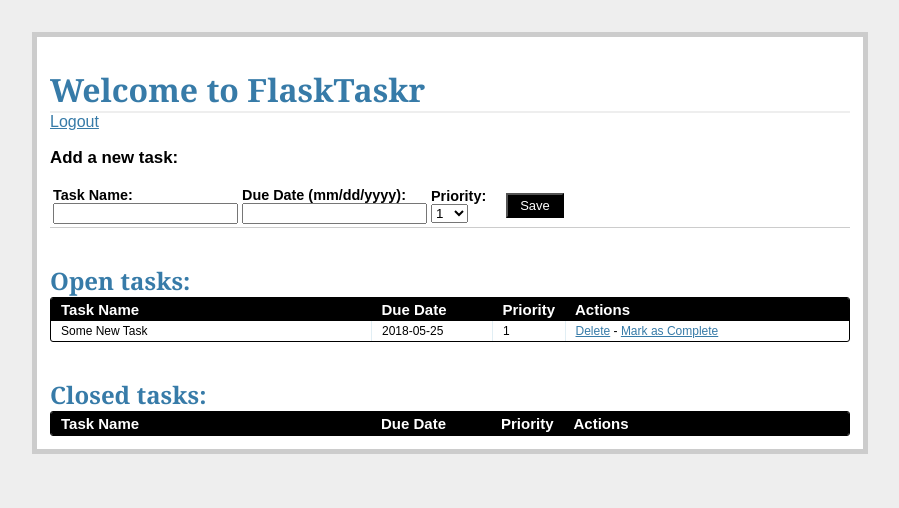
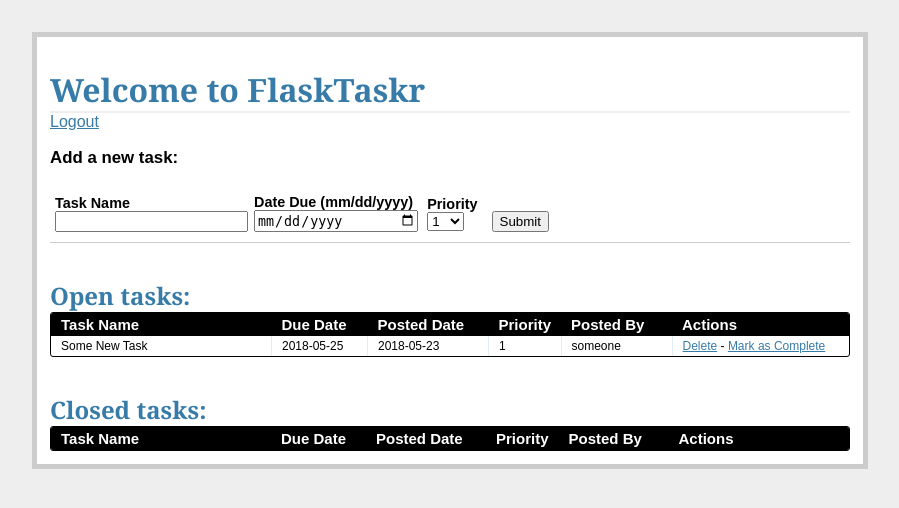
Before and after one commit to BizTheDad/flask-taskr-main, a Flask app: page /tasks/ in a window 1280 px wide. Shown: the top 508 px of the page, without its empty margins (190-1089 px from the left). Run offline with Flask 2, Linux system fonts and the light colour scheme; a user stored in the database is signed in; data comes from the database, SQL or seed files in the repository; both versions use the stored data as it was after the commit; lists and menus that the app fills with data are empty.

Commit message:
Lots 'o Changes

```diff
--- a/project/_config.py
+++ b/project/_config.py
@@ -2,8 +2,6 @@ import os
 
 basedir = os.path.abspath(os.path.dirname(__file__))
 
-USERNAME = 'admin'
-PASSWORD = 'admin'
 CSRF_ENABLED = True
 SECRET_KEY = os.urandom(24)
 
--- a/project/forms.py
+++ b/project/forms.py
@@ -1,6 +1,7 @@
 from flask_wtf import FlaskForm
-from wtforms import StringField, DateField, IntegerField, SelectField
-from wtforms.validators import DataRequired
+from wtforms import StringField, DateField, IntegerField, \
+    SelectField, PasswordField
+from wtforms.validators import DataRequired, Length, EqualTo
 
 
 class AddTaskForm(FlaskForm):
@@ -20,3 +21,34 @@ class AddTaskForm(FlaskForm):
         ]
     )
     status = IntegerField('Status')
+
+
+class RegisterForm(FlaskForm):
+    name = StringField(
+        'Username',
+        validators=[DataRequired(), Length(min=6, max=25)]
+    )
+    email = StringField(
+        'Email',
+        validators=[DataRequired(), Length(min=6, max=40)]
+    )
+    password = PasswordField(
+        'Password',
+        validators=[DataRequired()]
+    )
+    confirm = PasswordField(
+        'Repeat Password',
+        validators=[DataRequired(), EqualTo('password',
+                                            message='Passwords must match')]
+    )
+
+
+class LoginForm(FlaskForm):
+    name = StringField(
+        'Username',
+        validators=[DataRequired()]
+    )
+    password = PasswordField(
+        'Password',
+        validators=[DataRequired()]
+    )
--- a/project/static/css/main.css
+++ b/project/static/css/main.css
@@ -77,6 +77,14 @@ label {
   margin-bottom: 15px;
 }
 
+.inline-form .input-group{
+  display: inline-block;
+  margin: 10px 5px;
+}
+.input-group input {
+  width: 100%;
+}
+
 .datagrid table {
   border-collapse: collapse;
   text-align: left;
--- a/project/templates/tasks.html
+++ b/project/templates/tasks.html
@@ -5,41 +5,24 @@
 <a href="{{ url_for('logout') }}">Logout</a>
 <div class="add-task">
   <h3>Add a new task:</h3>
-  <table>
-    <tr>
-      <form action="{{ url_for('new_task') }}" method="post">
+  <form action="{{ url_for('new_task') }}" method="post" class='inline-form'>
     {{ form.csrf_token }}
-        <td>
-          <label>Task Name:</label>
-          <input name="name" type="text">
-        </td>
-        <td>
-          <label>Due Date (mm/dd/yyyy):</label>
-          <input name="due_date" type="text" width="120px">
-        </td>
-        <td>
-          <label>Priority:</label>
-          <select name="priority" width="100px">
-            <option value="1">1</option>
-            <option value="2">2</option>
-            <option value="3">3</option>
-            <option value="4">4</option>
-            <option value="5">5</option>
-            <option value="6">6</option>
-            <option value="7">7</option>
-            <option value="8">8</option>
-            <option value="9">9</option>
-            <option value="10">10</option>
-          </select>
-        </td>
-        <td>
-          &nbsp;
-          &nbsp;
-          <input class="button" type="submit" value="Save">
-        </td>
+    <div class="input-group">
+      {{ form.name.label }}
+      {{ form.name }}
+    </div>
+    <div class="input-group">
+      {{ form.due_date.label }}
+      {{ form.due_date }}
+    </div>
+    <div class="input-group">
+      {{ form.priority.label }}
+      {{ form.priority }}
+    </div>
+    <div class="input-group">
+      <button type="submit">Submit</button>
+    </div>
   </form>
-    </tr>
-  </table>
 </div>
 <div class="entries">
   <br>
@@ -49,17 +32,21 @@
     <table>
       <thead>
         <tr>
-          <th width="300px"><strong>Task Name</strong></th>
-          <th width="100px"><strong>Due Date</strong></th>
+          <th width="200px"><strong>Task Name</strong></th>
+          <th width="75px"><strong>Due Date</strong></th>
+          <th width="100px"><strong>Posted Date</strong></th>
           <th width="50px"><strong>Priority</strong></th>
+          <th width="90px"><strong>Posted By</strong></th>
           <th><strong>Actions</strong></th>
         </tr>
       </thead>
       {% for task in open_tasks %}
         <tr>
-          <td width="300px">{{ task.name }}</td>
-          <td width="100px">{{ task.due_date }}</td>
+          <td width="200px">{{ task.name }}</td>
+          <td width="75px">{{ task.due_date }}</td>
+          <td width="100px">{{ task.posted_date }}</td>
           <td width="50px">{{ task.priority }}</td>
+          <td width="90px">{{ task.poster.name }}</td>
           <td>
             <a href="{{ url_for('delete_entry', task_id = task.task_id) }}">Delete</a>  -
             <a href="{{ url_for('complete', task_id = task.task_id) }}">Mark as Complete</a>
@@ -77,17 +64,21 @@
     <table>
       <thead>
         <tr>
-        <th width="300px"><strong>Task Name</strong></th>
-        <th width="100px"><strong>Due Date</strong></th>
+          <th width="200px"><strong>Task Name</strong></th>
+          <th width="75px"><strong>Due Date</strong></th>
+          <th width="100px"><strong>Posted Date</strong></th>
           <th width="50px"><strong>Priority</strong></th>
+          <th width="90px"><strong>Posted By</strong></th>
           <th><strong>Actions</strong></th>
         </tr>
       </thead>
       {% for task in closed_tasks %}
         <tr>
-          <td width="300px">{{ task.name }}</td>
-          <td width="100px">{{ task.due_date }}</td>
+          <td width="200px">{{ task.name }}</td>
+          <td width="75px">{{ task.due_date }}</td>
+          <td width="100px">{{ task.posted_date }}</td>
           <td width="50px">{{ task.priority }}</td>
+          <td width="90px">{{ task.poster.name }}</td>
           <td>
              <a href="{{ url_for('delete_entry', task_id = task.task_id) }}">Delete</a>
           </td>
--- a/project/views.py
+++ b/project/views.py
@@ -1,9 +1,10 @@
-from forms import AddTaskForm
+from forms import AddTaskForm, RegisterForm, LoginForm
 
 from functools import wraps
 from flask import flash, redirect, render_template
 from flask import request, session, url_for
-from models import Task, app, db
+from models import Task, User, app, db
+import datetime
 
 
 def login_required(test):
@@ -17,6 +18,24 @@ def login_required(test):
     return wrap
 
 
+@app.route('/register/', methods=['GET', 'POST'])
+def register():
+    error = None
+    form = RegisterForm(request.form)
+    if request.method == 'POST':
+        if form.validate_on_submit():
+            new_user = User(
+                form.name.data,
+                form.email.data,
+                form.password.data,
+            )
+            db.session.add(new_user)
+            db.session.commit()
+            flash('Thanks for registering. Please login.')
+            return redirect(url_for('login'))
+    return render_template('register.html', form=form, error=error)
+
+
 @app.route('/logout')
 def logout():
     session.pop('logged_in', None)
@@ -27,16 +46,18 @@ def logout():
 @app.route('/', methods=['GET', 'POST'])
 def login():
     error = None
+    form = LoginForm(request.form)
     if request.method == 'POST':
-        if request.form['username'] != app.config['USERNAME'] \
-                or request.form['password'] != app.config['PASSWORD']:
-            error = 'Invalid Credentials. Please try again.'
-            return render_template('login.html', error=error)
+        if form.validate_on_submit():
+            user = User.query.filter_by(name=request.form['name']).first()
+            if user is not None and user.password == request.form['password']:
+                session['logged_in'] = True
+                return redirect(url_for('tasks'))
+            else:
+                error = 'Invalid username or password'
         else:
-            session['logged_in'] = True
-            flash('Welcome!')
-            return redirect(url_for('tasks'))
-    return render_template('login.html', form=AddTaskForm(request.form))
+            error = 'Both fields are required'
+    return render_template('login.html', form=form, error=error)
 
 
 @app.route('/tasks/')
@@ -65,6 +86,8 @@ def new_task():
                 form.name.data,
                 form.due_date.data,
                 form.priority.data,
+                datetime.datetime.utcnow(),
+                '1',
                 '1'
             )
             db.session.add(new_task)
```
Also changed, not shown: project/db_create.py (+4 -4 lines), project/db_migrate.py (added, +33 -0 lines), project/models.py (+25 -1 lines), project/templates/login.html (+11 -9 lines), project/templates/register.html (added, +35 -0 lines), project/flask-taskr.db. Lines whose indentation alone changed are shown as unchanged.
